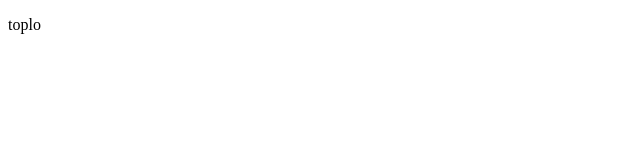
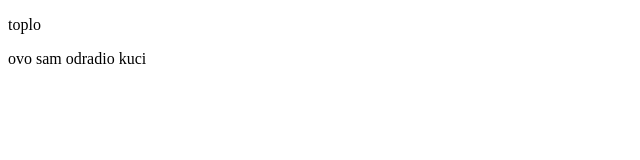
Before and after one commit to dragisam/os2, a plain HTML site: page index.html in a window 1280 px wide. Shown: the whole page, without its empty margins (0-640 px from the left). Drawn offline with Linux system fonts and the light colour scheme.

Commit message:
prva izmena kod kuce

```diff
--- a/index.html
+++ b/index.html
@@ -7,5 +7,6 @@
 </head>
 <body>
     <p>toplo</p>
+    <p>ovo sam odradio kuci</p>
 </body>
 </html>
```
